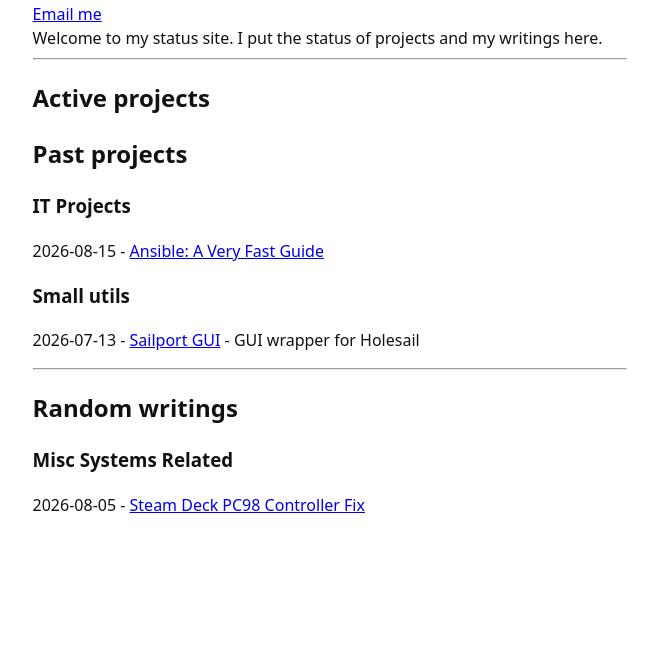
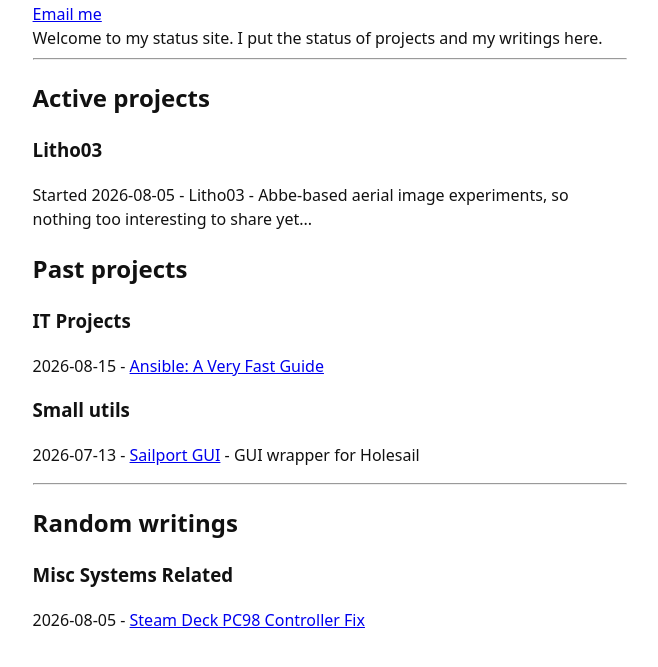
Before and after one commit to nanovz/nanovz.github.io, a plain HTML site: page index.html in a window 1280 px wide. Shown: the part 87-754 px from the top of the page, without its empty margins (310-968 px from the left). Drawn offline with Linux system fonts and the light colour scheme.

Commit message:
Add Litho03 project details to index.html
Added a new project section for Litho03 with details.

```diff
--- a/index.html
+++ b/index.html
@@ -15,8 +15,12 @@ Welcome to my status site. I put the status of projects and my writings here.
 </span>
 <hr>
 <h2>Active projects</h2>
-
-<h3> </h3>
+<h3> Litho03 </h3>
+    <p>
+        Started 2026-08-05 -
+        Litho03 -
+        Abbe-based aerial image experiments, so nothing too interesting to share yet...
+    </p>
 <h2>Past projects</h2>
 <h3>IT Projects</h3>
 <p>
```
